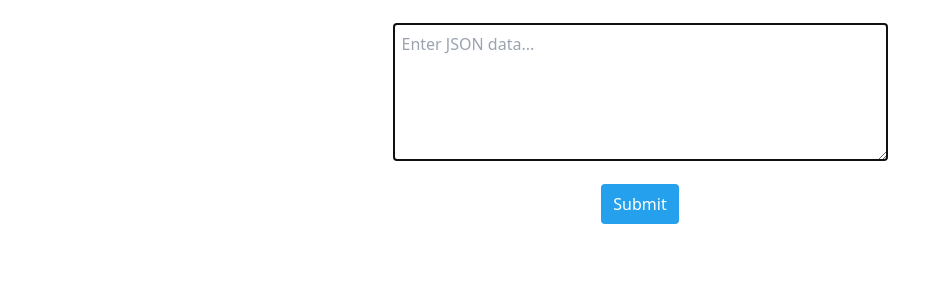
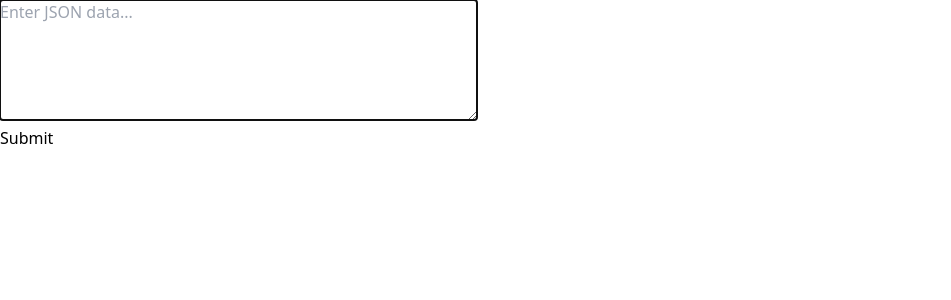
Before and after one commit to Basheer2910/Bajaj-FinServ, a React (Create React App) app in the folder frontend/: page / in a window 1280 px wide. Shown: the top 300 px of the page, without its empty margins (0-951 px from the left). Built offline with nearby package versions, Linux system fonts and the light colour scheme.

Commit message:
Update tailwind.config.js

```diff
--- a/frontend/tailwind.config.js
+++ b/frontend/tailwind.config.js
@@ -1,9 +1,6 @@
 /** @type {import('tailwindcss').Config} */
 module.exports = {
   purge: ["./pages/**/*.{js,ts,jsx,tsx}", "./Components/**/*.{js,ts,jsx,tsx}"],
-  content: [
-    "./src/**/*.{js,jsx,ts,tsx}",
-  ],
   theme: {
     extend: {},
   },
```
